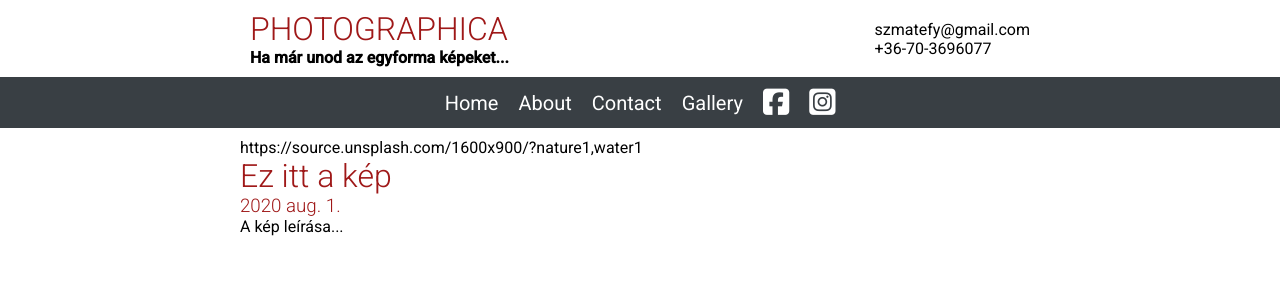
After one commit to robertvari/StylusPhoto-210227, a Django app: page /gallery/1/ in a window 1280 px wide. The commit adds this page. Shown: the top 300 px of the page. Run offline with Django 3.2, Linux system fonts and the light colour scheme; some libraries are stand-ins or nearby versions.

Commit message:
photo details

```diff
--- a/gallery/urls.py
+++ b/gallery/urls.py
@@ -1,7 +1,8 @@
 from django.urls import path
 
-from .views import gallery_view
+from .views import gallery_view, photo_details
 
 urlpatterns = [
     path('', gallery_view),
+    path('<str:slug>/', photo_details)
 ]
--- a/gallery/views.py
+++ b/gallery/views.py
@@ -9,3 +9,14 @@ def gallery_view(request):
     }
 
     return render(request, "gallery.html", context)
+
+
+def photo_details(request, slug):
+    context = {
+        "photo": f"https://source.unsplash.com/1600x900/?nature{slug},water{slug}",
+        "title": "Ez itt a kép",
+        "subtitle": "2020 aug. 1.",
+        "content": "A kép leírása...",
+    }
+
+    return render(request, "photo_details.html", context)
--- a/static/css/gallery.css
+++ b/static/css/gallery.css
@@ -36,4 +36,5 @@
 
 .image-grid img {
     width: 100%;
+    border-radius: 5px;
 }
--- a/templates/gallery.html
+++ b/templates/gallery.html
@@ -12,7 +12,7 @@
 
         <div class="image-grid">
             {% for photo in photos %}
-                <img src={{ photo }} alt="">
+                <a href="/gallery/{{ forloop.counter }}/"><img src={{ photo }} alt=""></a>
             {% endfor %}
         </div>
     </div>
--- /dev/null
+++ b/templates/photo_details.html
@@ -0,0 +1,14 @@
+{% extends "_base.html" %}
+
+{% block title %} Photo details {% endblock title %}
+
+{% block body %}
+    <div class="details-container">
+        <div>{{ photo }}</div>
+        <div>
+            <h1>{{ title }}</h1>
+            <h3>{{ subtitle }}</h3>
+            <p>{{ content }}</p>
+        </div>
+    </div>
+{% endblock body %}
```
